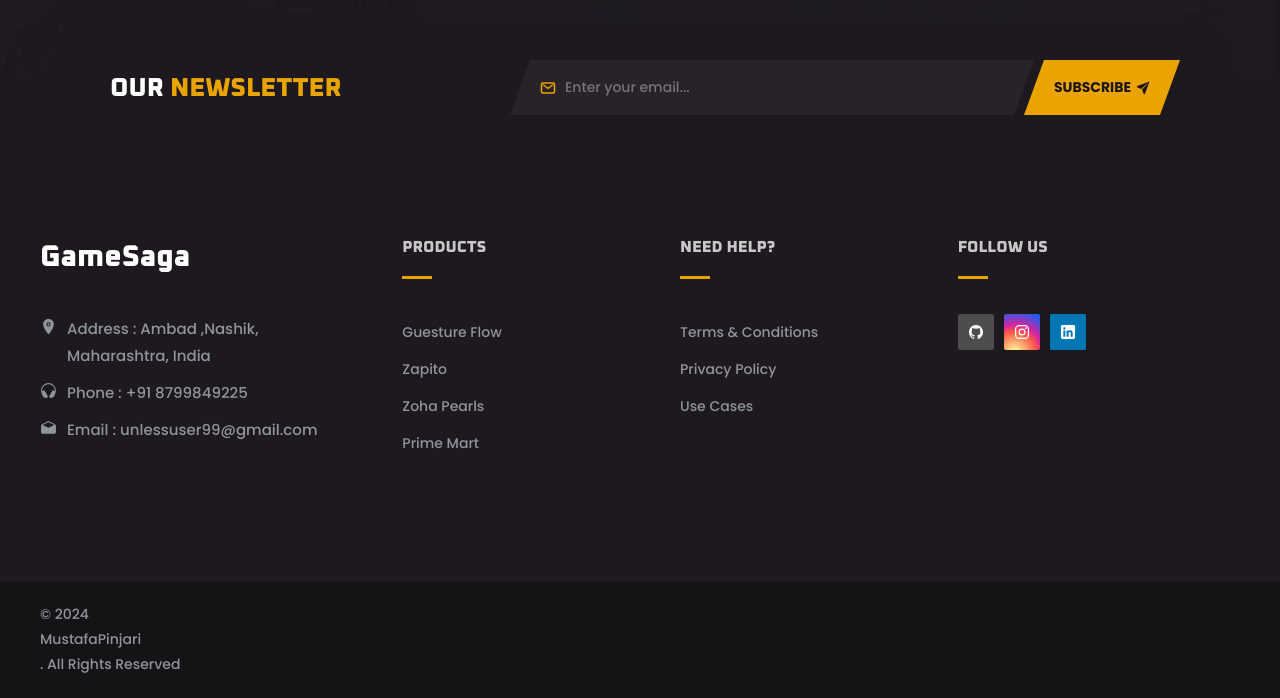
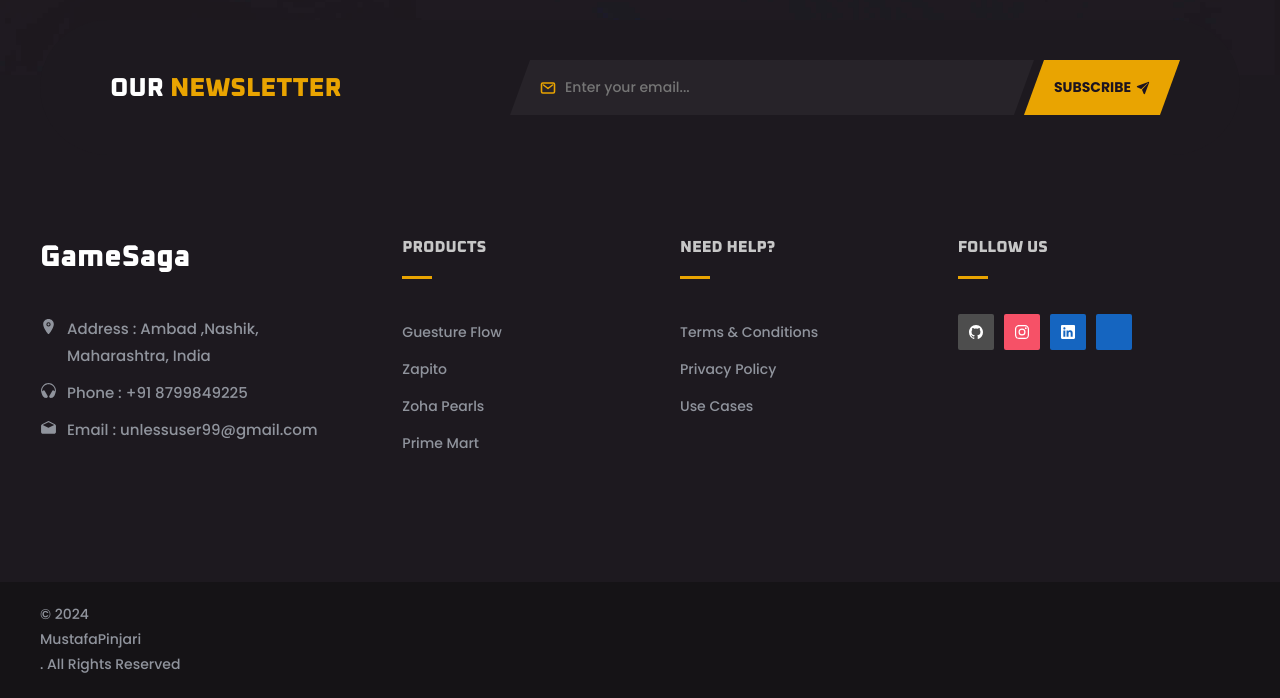
Before and after one commit to MustafaPinjari/GameSaga, a plain HTML site: page gamePage.html in a window 1280 px wide. Shown: the part 1377-2075 px from the top of the page. Drawn offline with nearby package versions, Linux system fonts and the light colour scheme.

Commit message:
Update gamePage.html

```diff
--- a/gamePage.html
+++ b/gamePage.html
@@ -248,16 +248,25 @@
                   <ion-icon name="logo-github"></ion-icon>
                 </a>
               </li>
+
               <li>
-                <a href="https://www.instagram.com/its_ur_musuuu?igsh=MWcwZmowY3M5MGp3eA==" class="social-link" style="background: radial-gradient(circle at 30% 107%, #fdf497 0%, #fdf497 5%, #fd5949 45%, #d6249f 60%, #285aeb 90%)">
+                <a href="https://www.instagram.com/its_ur_musuuu" class="social-link" style="background-color: #f65167">
                   <ion-icon name="logo-instagram"></ion-icon>
                 </a>
               </li>
+
               <li>
-                <a href="https://www.linkedin.com/in/mustafa-pinjari-287625256/" class="social-link" style="background-color: #0077b5">
+                <a href="https://www.linkedin.com/in/mustafa-pinjari-287625256/" class="social-link" style="background-color: #1565c0">
                   <ion-icon name="logo-linkedin"></ion-icon>
                 </a>
               </li>
+
+              <li>
+                <a href="mailto:unlessuser99@gmail.com" class="social-link" style="background-color: #1565c0">
+                  <ion-icon name="logo-gmail"></ion-icon>
+                </a>
+              </li>
+
             </ul>
           </div>
         </div>
```
